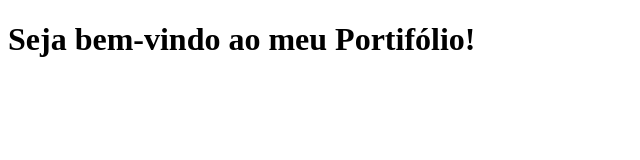
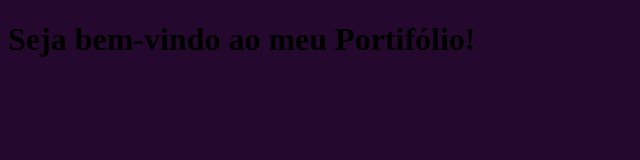
Before and after one commit to luizeDev/Portifolio, a plain HTML site: page index.html in a window 1280 px wide. Shown: the whole page, without its empty margins (0-640 px from the left). Drawn offline with Linux system fonts and the light colour scheme.

Commit message:
conectando arquivo css

```diff
--- a/index.html
+++ b/index.html
@@ -4,6 +4,7 @@
     <meta charset="UTF-8">
     <meta http-equiv="X-UA-Compatible" content="IE=edge">
     <meta name="viewport" content="width=device-width, initial-scale=1.0">
+    <link rel="stylesheet" type="text/css" href="style.css">
     <title>Portifólio Hellen</title>
 </head>
 <body>
--- a/style.css
+++ b/style.css
@@ -1,3 +1,4 @@
 body{
-    background-color: bisque;
+    background-color: rgb(36, 8, 46);
+
 }
```
